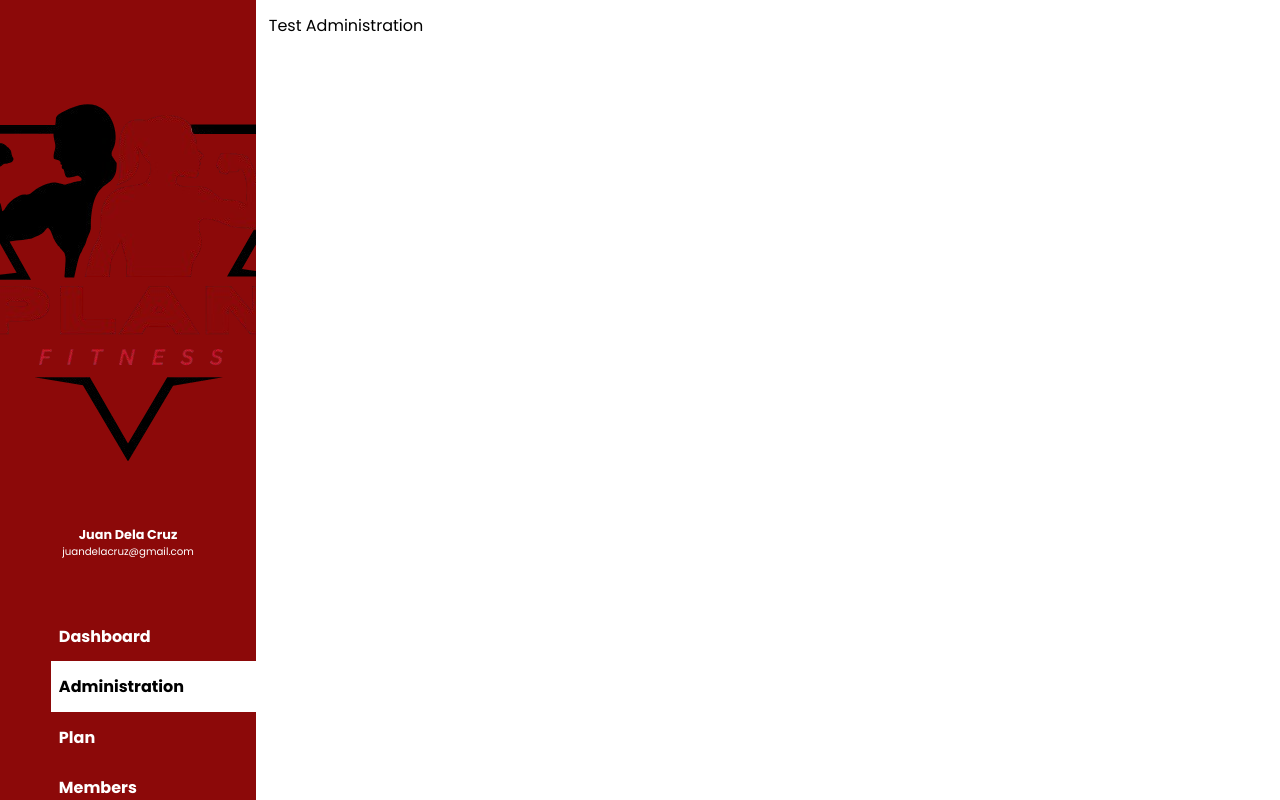
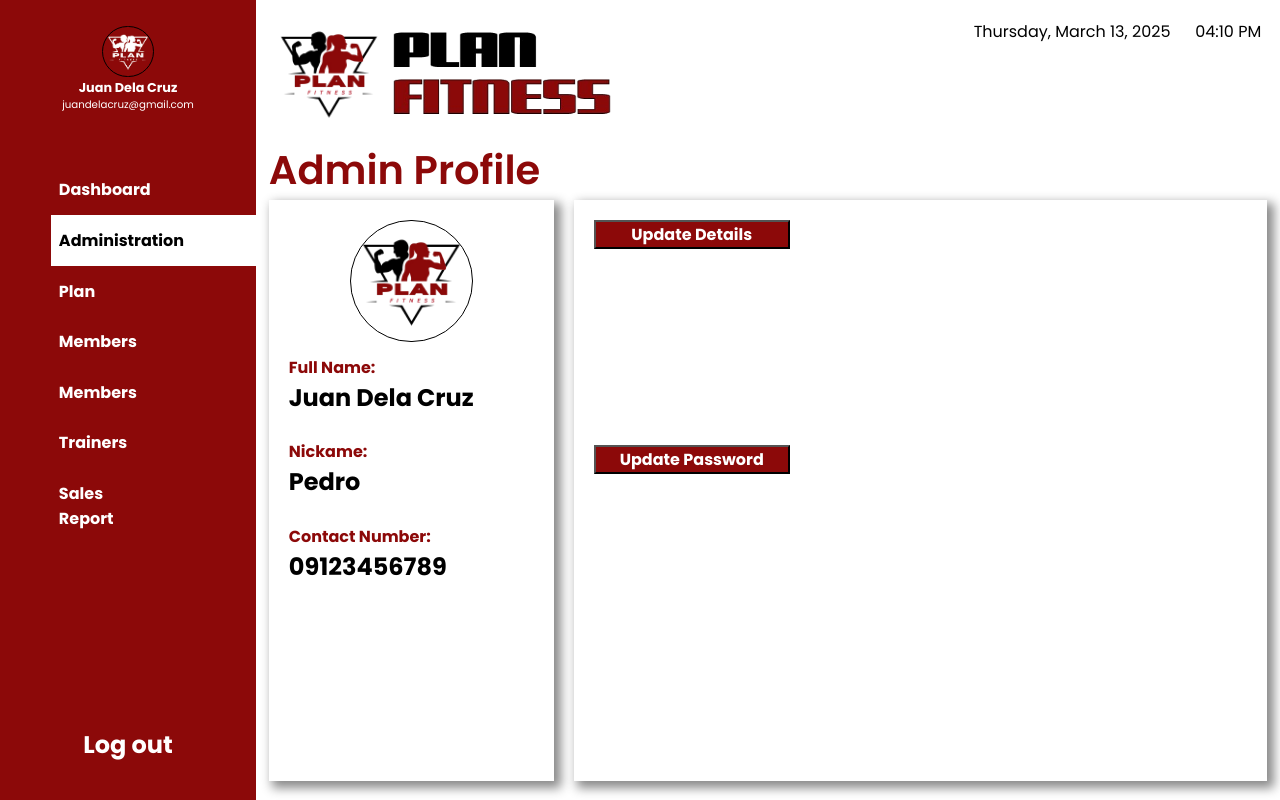
Before and after one commit to princepaqs/PLAN_FITNESS, a plain HTML site: page components/administration.html in a window 1280 px wide. Drawn offline with nearby package versions, Linux system fonts and the light colour scheme; a web font is replaced by a local one.

Commit message:
3/14/25 updated administration

```diff
--- a/components/administration.html
+++ b/components/administration.html
@@ -3,18 +3,20 @@
 <head>
     <meta charset="UTF-8">
     <meta name="viewport" content="width=device-width, initial-scale=1.0">
-    <title>Dashboard</title>
-    <link rel="stylesheet" href="./styles/dashboard.css">
+    <title>Administration</title>
+    <link rel="stylesheet" href="./styles/administration.css">
     <link rel="preconnect" href="https://fonts.googleapis.com">
     <link rel="preconnect" href="https://fonts.gstatic.com" crossorigin>
     <link href="https://fonts.googleapis.com/css2?family=Gajraj+One&family=Poppins:ital,wght@0,100;0,200;0,300;0,400;0,500;0,600;0,700;0,800;0,900;1,100;1,200;1,300;1,400;1,500;1,600;1,700;1,800;1,900&display=swap" rel="stylesheet">
+    <link rel="stylesheet" href="https://fonts.googleapis.com/css2?family=Material+Symbols+Outlined" />
 </head>
 <body>
     <div class="sidebar">
         <div class="user">
-            <img src="../assets/images/Icon.png" alt="logo">
+            <img class="profile-icon" src="../assets/images/Icon1.png" alt="logo">
             <span class="name" id="name">Juan Dela Cruz</span>
             <span class="email" id="email">juandelacruz@gmail.com</span>
+            <span class="menu material-symbols-outlined">menu</span>
         </div>
         <a href="dashboard.html">Dashboard</a>
         <a class="active" href="#">Administration</a>
@@ -25,7 +27,42 @@
         <a href="#">Sales Report</a>
         <a class="logout" href="login.html">Log out</a>
     </div>
-    <div class="content">Test Administration</div>
+    <div class="content">
+        <header class="headers">
+            <div class="header1">
+                <div class="title">
+                    <img class="title-icon" src="../assets/images/Icon.png" alt="">
+                    <img src="../assets/images/IconTitle.png" alt="" class="title-name">
+                    <div class="page-title">Admin Profile</div>
+                </div>
+            </div>
+            <div class="header2">
+                <div class="dateTime">
+                    <p class="date" id="date"></p>
+                    <p class="time" id="time"></p>
+                </div>
+            </div>
+        </header>
+        <section class="administration-content">
+            <div class="profile">
+                <div class="profile-image">
+                    <img class="profile-icon-main" src="../assets/images/Icon.png" alt="">
+                </div>
+                <div class="profile-title">Full Name:</div>
+                <div class="profile-fullname">Juan Dela Cruz</div>
+                <div class="profile-title">Nickame:</div>
+                <div class="profile-nickname">Pedro</div>
+                <div class="profile-title">Contact Number:</div>
+                <div class="profile-contact">09123456789</div>
+            </div>
+            <div class="update-profile">
+                <button class="update-details">Update Details</button>
+                <button class="update-password">Update Password</button>
+            </div>
+        </section>
+    </div>
 
 </body>
+
+<script type="module" src="./javascript/administration.js"></script>
 </html>
--- /dev/null
+++ b/components/javascript/administration.js
@@ -0,0 +1,13 @@
+// import { members, trainers, cashiers } from './data.js';
+
+
+const dateElement = document.getElementById('date');
+const timeElement = document.getElementById('time');
+
+setInterval(() => {
+    let currentDateTime = new Date();
+    let dateOptions = { weekday: 'long', year: 'numeric', month: 'long', day: '2-digit' };
+    let timeOptions = { hour: '2-digit', minute: '2-digit', hour12: true };
+    dateElement.innerHTML = currentDateTime.toLocaleDateString('en-US', dateOptions);
+    timeElement.innerHTML = currentDateTime.toLocaleTimeString('en-US', timeOptions);
+}, 1000);
--- a/components/javascript/data.js
+++ b/components/javascript/data.js
@@ -2,6 +2,7 @@ const cashiers = [
     {
         id: 'C001',
         name: 'John Alvin P. Estrella',
+        nickname: 'Alvin',
         email: 'admin@gmail.com', //alvin.admin@pf.com
         password: 'admin',
         contact: '09123456789',
--- /dev/null
+++ b/components/styles/administration.css
@@ -0,0 +1,246 @@
+* {
+    margin: 0;
+    padding: 0;
+    box-sizing: border-box;
+}
+
+html, body {
+    height: 100%;
+    width: 100%;
+    font-family: "Poppins", sans-serif;
+}
+
+.sidebar {
+    display: flex;
+    flex-direction: column;
+    background-color: #8C0909;
+    color: white;
+    height: 100%;
+    width: 20%;
+    /* align-items: center; */
+    /* justify-content: center; */
+    position: fixed;
+    margin: 0;
+    padding: 0;
+    overflow: auto;
+}
+
+.menu.material-symbols-outlined {
+    display: none;
+}
+
+.user {
+    display: flex;
+    flex-direction: column;
+    align-items: center;
+    justify-content: center;
+    margin-top: 10%;
+    margin-bottom: 10%;
+}
+
+.profile-icon {
+    border-radius: 50%;
+    border-style: solid;
+    border-width: 1px;
+    border-color: black;
+    width: 20%;
+    height: auto;
+    margin-bottom: 1%;
+}
+
+.name {
+    font-size: 1vw;
+    font-weight: bold;
+}
+
+.email {
+    font-size: .8vw;
+    margin-bottom: 10%;
+}
+
+a {
+    color: white;
+    text-decoration: none;
+    font-size: medium;
+    margin-left: 20%;
+    padding-top: 3%;
+    padding-bottom: 3%;
+    padding-left: 3%;
+    padding-right: 50%;
+    text-align: left;
+    display: block;
+    /* justify-content: center; */
+    align-items: center;
+    font-weight: bold;
+}
+
+a:not(logout) {
+    margin-left: 20%;
+    padding-top: 5%;
+    padding-bottom: 5%;
+    padding-left: 3%;
+    padding-right: 50%;
+    text-align: left;
+}
+
+a:hover, a:active {
+    color: black;
+    background-color: white;
+}
+
+.sidebar a.active {
+    background-color: white;
+    color: black;
+}
+
+/* .sidebar a:not(.logout) {
+    color:white;
+    background-color: none;
+} */
+
+.logout {
+    margin-top: auto;
+    margin-bottom: 10%;
+    margin-left: 0%;
+    padding-left: 10%;
+    padding-right: 10%;
+    /* font-weight: bold; */
+    font-size: 3vh;
+    align-self: center;
+    /* text-align: center;   */
+}
+
+.logout:hover {
+    color: black;
+    background-color: white;
+    /* padding: 10%; */
+}
+
+.content {
+    margin-left: 20%;
+    padding: 1%;
+    width: 80%;
+    height: 100%;
+    overflow: auto;
+}
+
+.headers {
+    height: auto;
+    /* background-color: #7cdd84cc; */
+    flex-direction: row;
+    display: flex;
+}
+
+.header1 {
+    height: 100%;
+    width: 40%;
+    flex-direction: row;
+    /* background-color: #dd7c7ccc; */
+}
+
+.title-icon {
+    height: 15vh;
+    width: auto;
+}
+
+.title-name {
+    height: 15vh;
+}
+
+.page-title {
+    /* font-family: "Poppins", "sans-serif"; */
+    font-size: 5vh;
+    font-weight: 600;
+    color: #8C0909;
+}
+
+.header2 {
+    /* background-color: aquamarine; */
+    height: 100%;
+    width: 60%;
+    flex-direction: row;
+}
+
+.dateTime {
+    display: flex;
+    align-items: center;
+    justify-content: space-between;
+    /* box-shadow: 5px 5px 10px 2px rgb(138, 138, 138); */
+    width: 50%;
+    margin-left: auto;
+    padding: 1%;
+}
+
+.administration-content {
+    height: 75%;
+    width: 100%;
+    flex-direction: row;
+    display: flex;
+}
+
+.profile {
+    display: flex;
+    flex-direction: column;
+    /* justify-content: space-between; */
+    box-shadow: 5px 5px 10px 2px rgb(138, 138, 138);
+    width: 40%;
+    padding: 2%;
+    height: 100%;
+}
+
+.profile-image {
+    width: 100%;
+    height: auto;
+    display: flex;
+    align-items: center;
+    justify-content: center;
+}
+
+.profile-icon-main {
+    width: 50%;
+    height: auto;
+    display: flex;
+    align-items: center;
+    justify-content: center;
+    border-radius: 100%;
+    border-style: solid;
+    border-width: 1px;
+}
+
+.profile-title {
+    margin-top: 5%;
+    font-size: 2vh;
+    font-weight: bold;
+    color: #8C0909;
+}
+
+.profile-fullname, .profile-nickname, .profile-contact {
+    margin-bottom: 5%;
+    font-size: 3vh;
+    font-weight: bold;
+}
+
+.update-profile {
+    display: flex;
+    flex-direction: column;
+    /* justify-content: space-between; */
+    box-shadow: 5px 5px 10px 2px rgb(138, 138, 138);
+    width: 100%;
+    padding: 2%;
+    margin-left: 2%;
+    height: 100%;
+}
+
+button {
+    font-family: 'Poppins', sans-serif;
+    font-size: 2vh;
+    font-weight: bold;
+    color: white;
+    background-color: #8C0909;
+    width: 30%;
+    /* border: none; */
+}
+
+.update-password {
+    margin-top: 30%;
+}
--- a/components/styles/dashboard.css
+++ b/components/styles/dashboard.css
@@ -23,6 +23,10 @@ html, body {
     margin: 0;
     padding: 0;
     overflow: auto;
+}
+
+.menu.material-symbols-outlined {
+    display: none;
 }
 
 .user {
@@ -614,6 +618,10 @@ td {
         /* opacity: 0; */
     }
 
+    .menu.material-symbols-outlined {
+        display: flex;
+    }
+
     .menu {
         position: absolute;
         top: 10px;
```
Also changed, not shown: components/dashboard.html (+2 -2 lines).
